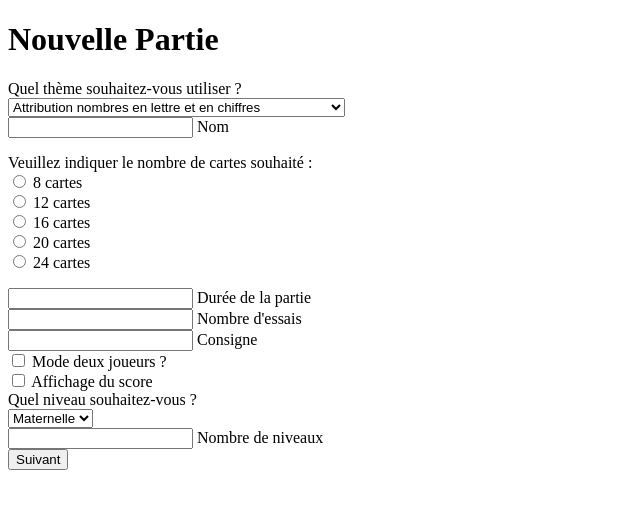
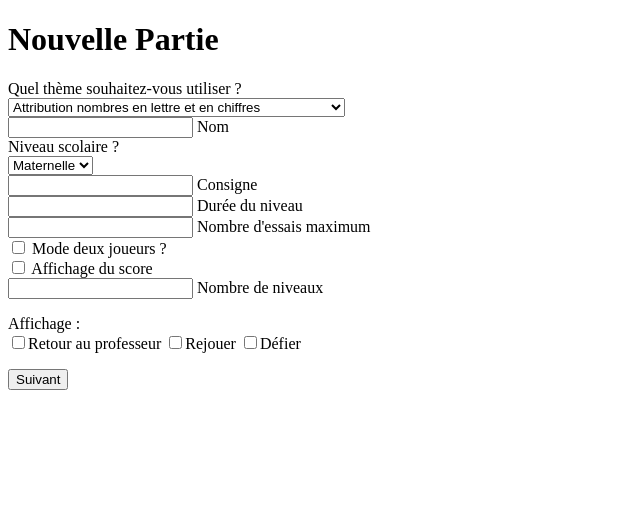
Before and after one commit to LilliJane/Memory, a PHP site: page /param.php in a window 1280 px wide. Shown: the top 509 px of the page, without its empty margins (0-640 px from the left). Run offline with PHP 8.4, Linux system fonts and the light colour scheme.

Commit message:
modif forms

```diff
--- a/param.php
+++ b/param.php
@@ -27,6 +27,20 @@
       <label>Nom</label>
     </div>
     <div class="group">
+       <label for="level">Niveau scolaire ?</label><br />
+       <select name="level" id="level">
+           <option value="maternelle">Maternelle</option>
+           <option value="ce1">CE1</option>
+           <option value="ce2">CE2</option>
+           <option value="cm1">CM1</option>
+           <option value="cm2">CM2</option>
+       </select>
+    </div>
+    <div class="group">
+      <input type="text" name="consigne"><span class="highlight"></span><span class="bar"></span>
+      <label>Consigne</label>
+    </div>
+    <!--div class="group">
       <p>
        Veuillez indiquer le nombre de cartes souhaité :<br />
         <input type="radio" name="nb_cards"  value="8" id="8" /> <label for="8">8 cartes</label><br />
@@ -35,18 +49,14 @@
         <input type="radio" name="nb_cards" value="20" id="20" /> <label for="20">20 cartes</label><br />
         <input type="radio" name="nb_cards" value="24" id="24" /> <label for="24">24 cartes</label>
       </p>
-    </div>
+    </div-->
     <div class="group">
       <input type="text" name="time"><span class="highlight"></span><span class="bar"></span>
-      <label>Durée de la partie</label>
+      <label>Durée du niveau</label>
     </div>
     <div class="group">
       <input type="text" name="essai"><span class="highlight"></span><span class="bar"></span>
-      <label>Nombre d'essais</label>
-    </div>
-    <div class="group">
-      <input type="text" name="consigne"><span class="highlight"></span><span class="bar"></span>
-      <label>Consigne</label>
+      <label>Nombre d'essais maximum</label>
     </div>
     <div class="group">
       <input type="checkbox" name="multi"><span class="highlight"></span><span class="bar"></span>
@@ -57,18 +67,16 @@
       <label>Affichage du score</label>
     </div>
     <div class="group">
-       <label for="level">Quel niveau souhaitez-vous ?</label><br />
-       <select name="level" id="level">
-           <option value="maternelle">Maternelle</option>
-           <option value="ce1">CE1</option>
-           <option value="ce2">CE2</option>
-           <option value="cm1">CM1</option>
-           <option value="cm2">CM2</option>
-       </select>
+      <input type="text" name="nb_level"><span class="highlight"></span><span class="bar"></span>
+      <label>Nombre de niveaux</label>
     </div>
     <div class="group">
-      <input type="text" name="nb_level"><span class="highlight"></span><span class="bar"></span>
-      <label>Nombre de niveaux</label>
+      <p>
+       Affichage :<br />
+        <input type="checkbox" name="type_end1" value="professeur" >Retour au professeur
+        <input type="checkbox" name="type_end2" value="rejouer" >Rejouer
+        <input type="checkbox" name="type_end3" value="défier"  >Défier
+      </p>
     </div>
     <button type="submit" class="button buttonBlue">Suivant
      <div class="ripples buttonRipples"><span class="ripplesCircle"></span></div>
```
Also changed, not shown: perso.php (+40 -12 lines).
